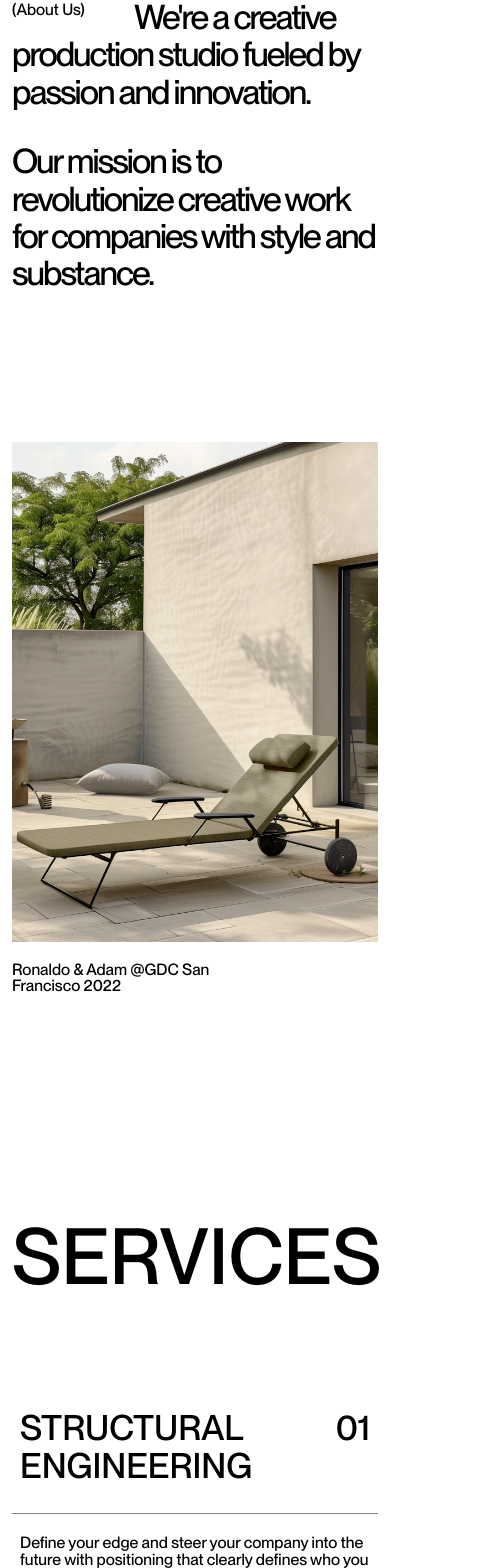
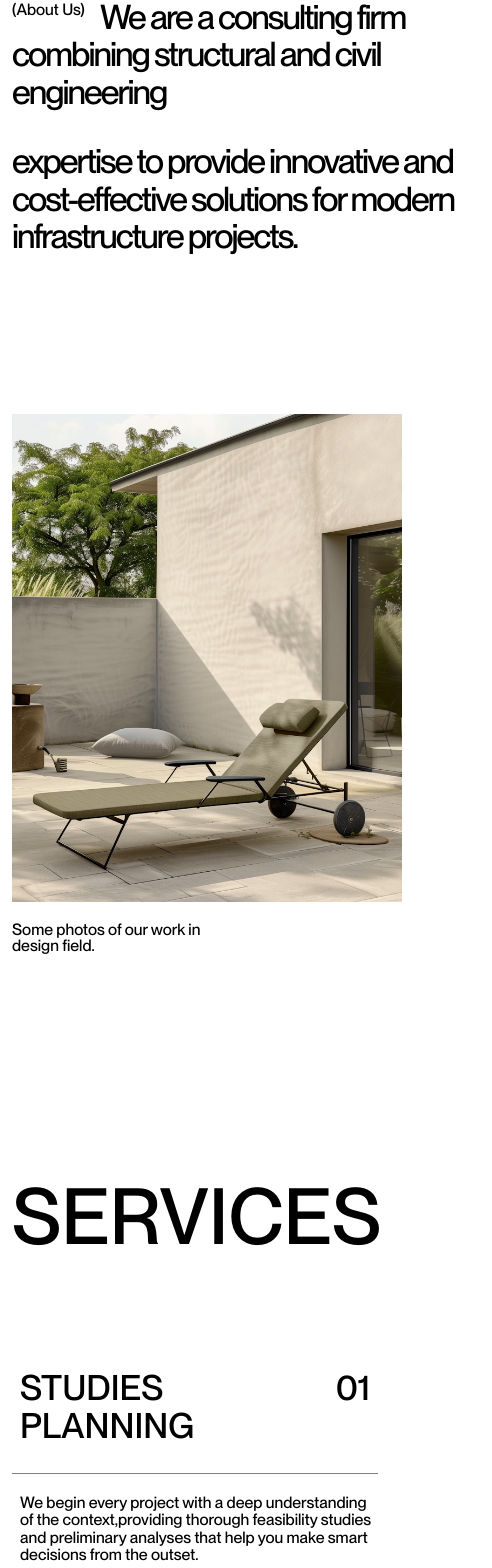
Before and after one commit to hanidev08/Monive, a Next.js app: page / in a window 390 px wide. Shown: the part 946-2514 px from the top of the page, 492 px wide, since content can reach past the window. Built offline with nearby package versions, Linux system fonts and the light colour scheme.

Commit message:
add footer

```diff
--- a/app/globals.css
+++ b/app/globals.css
@@ -1,6 +1,7 @@
 @import "tailwindcss";
 
 @theme {
+  --breakpoint-m: 500px;
   --breakpoint-sm: 650px;
   --breakpoint-md: 1024px;
   --breakpoint-lg: 1200px;
--- a/app/page.tsx
+++ b/app/page.tsx
@@ -8,6 +8,7 @@ import Lenis from "@studio-freight/lenis";
 import { ScrollTrigger } from "gsap/ScrollTrigger"; // ← مهم
 import { Expertise } from "@/sections/Expertise";
 import { Careers } from "@/sections/Careers";
+import { Footer } from "@/sections/Footer";
 
 export default function Home() {
   useEffect(() => {
@@ -38,7 +39,8 @@ export default function Home() {
       <Services />
       <Expertise />
       <Careers />
-      <div className="h-dvh"></div>
+      <Footer />
+      {/* <div className="h-dvh"></div> */}
     </div>
   );
 }
--- a/sections/About/About.tsx
+++ b/sections/About/About.tsx
@@ -5,9 +5,12 @@ import AboutImage from "@/public/assets/image1.png";
 export const About = () => {
   return (
     <section className=" mt-[100px]">
-      <div className="container flex flex-col-reverse max-lg:gap-[150px] md:flex-row justify-between">
-        <div className=" flex flex-col">
-          <div className="relative w-[227px] h-[296px] max-sm:w-full max-sm:h-[500px]">
+      <div className="container grid grid-cols-12 max-sm:grid-cols-4 max-sm:gap-40">
+        <div className="order-1 max-sm:order-2 col-span-5 max-sm:col-span-4 flex flex-col">
+          <div
+            className="relative max-w-[223px] w-[14.8vw] max-sm:w-[35.5vw]
+          max-m:w-[100vw] max-m:max-w-[500px] aspect-[4/5]"
+          >
             <Image
               src={AboutImage}
               alt="aboutImage"
@@ -17,24 +20,22 @@ export const About = () => {
           </div>
           <div className=" mt-5 max-sm:mb-5 max-w-[227px]">
             <h3 className=" leading-4">
-              Ronaldo & Adam @GDC San Francisco 2022
+              Some photos of our work in design field.
             </h3>
           </div>
         </div>
-        <div className="max-w-[792px] max-lg:max-w-[650px] flex items-start">
+        <div className=" order-2 max-sm:order-1 col-span-7 max-sm:col-span-4 flex items-start">
           <h3 className=" text-[21px] leading-[30px] absolute max-sm:text-[16px] max-sm:leading-[24px]">
             (About Us)
           </h3>
-          <h1 className="about-title flex flex-col  tracking-[-2px]">
-            <span>
-              <span className=" sm:hidden">&nbsp;&nbsp;</span>
-              <span className=" lg:hidden">&nbsp;&nbsp; &nbsp; &nbsp; &nbsp;</span>
-              &nbsp; &nbsp; &nbsp; &nbsp; &nbsp; &nbsp; &nbsp; We&apos;re a
-              creative production studio fueled by passion and innovation.
+          <h1 className="about-title flex flex-col tracking-[-2px]">
+            <span className=" indent-22 sm:indent-38">
+              We are a consulting firm combining structural and civil
+              engineering
             </span>
             <span className=" mt-8">
-              Our mission is to revolutionize creative work for companies with
-              style and substance.
+              expertise to provide innovative and cost-effective solutions for
+              modern infrastructure projects.
             </span>
           </h1>
         </div>
--- a/sections/Careers/Careers.tsx
+++ b/sections/Careers/Careers.tsx
@@ -49,21 +49,31 @@ export const Careers = () => {
       <div className="container">
         <h1 className="careers-titleBig uppercase mb-[100px]">Careers</h1>
 
-        <div className="mt-[100px] flex flex-col sm:flex-row gap-[12px] sm:gap-[556px]">
-          <h3 className="careers-desc">(Team)</h3>
-          <p className="careers-desc max-w-[323px] sm:max-w-[344px]">
-            Precision engineering supported by robust and well-integrated
-            systems that ensure efficiency, consistency, and long-term
-            reliability.
+        <div className="mt-[100px] grid grid-cols-12 max-sm:grid-cols-4 max-sm:gap-[12px] ">
+          <h3 className="careers-desc col-span-1 sm:col-span-5">(Team)</h3>
+          <p className=" col-span-4 sm:col-span-6 careers-desc max-w-[400px] sm:max-w-[344px]">
+            Our team blends technical excellence with a culture of trust and
+            collaboration, ensuring every project benefits from shared insight,
+            creativity, and precision.
           </p>
         </div>
 
-        <div
-          className="flex flex-col max-md:gap-[77px] sm:items-start
-          md:flex-row-reverse md:gap-[144px]
-          mt-[100px]"
-        >
-          <div className="flex flex-col max-md:w-full w-[843px] gap-3 sm:gap-5">
+        <div className="mt-[100px] grid grid-cols-12 max-sm:grid-cols-4 max-sm:gap-[77px]">
+          <div
+            className=" order-1 max-sm:order-2 col-span-5 max-sm:col-span-4 relative max-w-[1024px] w-[95vw] aspect-[7/5]
+            sm:max-w-[473px] sm:w-[32vw] sm:aspect-[5.5/5]"
+          >
+            <Image
+              src={AboutImage}
+              alt="aboutImage"
+              fill
+              className="object-cover rounded-[10px]"
+            />
+          </div>
+          <div
+            className=" order-2 max-sm:order-1 col-span-7 max-sm:col-span-4
+          flex flex-col w-full gap-3 sm:gap-5"
+          >
             {careerItems.map((item, index) => (
               <div
                 key={item.id}
@@ -87,18 +97,6 @@ export const Careers = () => {
                 <hr className=" border-gray-500" />
               </div>
             ))}
-          </div>
-
-          <div
-            className="relative max-w-[1024px] w-[95vw] aspect-[7/5]
-            md:max-w-[473px] md:w-[32vw] md:aspect-[5.5/5]"
-          >
-            <Image
-              src={AboutImage}
-              alt="aboutImage"
-              fill
-              className="object-cover rounded-[10px]"
-            />
           </div>
         </div>
       </div>
--- a/sections/Careers/style.scss
+++ b/sections/Careers/style.scss
@@ -9,13 +9,13 @@
 }
 
 .careers-title {
-  font-size: clamp(34px, 3.5vw, 53px);
+  font-size: clamp(25px, 3.5vw, 53px);
   line-height: 1.1;
 }
 
 @media (max-width: 650px) {
   .careers-title {
-    font-size: clamp(20px, 3.5vw, 30px);
+    font-size: clamp(23px, 3.5vw, 30px);
     line-height: 1.1;
   }
 }
--- /dev/null
+++ b/sections/Footer/Footer.tsx
@@ -0,0 +1,52 @@
+import Image from "next/image";
+import "./style.scss";
+import one from "@/public/assets/image4.png";
+
+export const Footer = () => {
+  return (
+    <footer className=" mt-[100px] sm:mt-[200px] overflow-hidden">
+      <div className=" relative w-full min-h-screen">
+        <Image
+          src={one}
+          alt="img1"
+          fill
+          className="filter brightness-10 object-cover"
+        />
+        <div
+          className="flex flex-col justify-between z-50 mt-3  h-[calc(100vh-12px)] relative top-[12px]
+          sm:h-[calc(100vh-20px)] sm:top-[20px]"
+        >
+          <div className="container flex flex-col sm:flex-row sm:justify-between max-sm:gap-3">
+            <h1 className="footer-title text-white z-50">Work with us</h1>
+            <h1 className="footer-title underline underline-offset-4 text-white z-50">
+              work@monive.com
+            </h1>
+          </div>
+          <div className="container relative md:mt-[100px] flex justify-between ">
+            <div className=" flex gap-[100px]">
+              <ul className="footer-desc ">
+                <li className=" text-white z-50">Sitemap</li>
+                <li className=" mt-[20px] text-gray-400  z-50">Home</li>
+                <li className=" text-gray-400  z-50">Projects</li>
+                <li className=" text-gray-400  z-50">Home</li>
+                <li className=" text-gray-400  z-50">Contact</li>
+              </ul>
+              <ul className="footer-desc">
+                <li className="text-white z-50">Socials</li>
+                <li className="mt-[20px] text-gray-400  z-50">Instagram</li>
+                <li className=" text-gray-400  z-50">LinkedIn</li>
+                <li className=" text-gray-400  z-50">Behance</li>
+              </ul>
+            </div>
+            <div className=" uppercase text-white">Dev by Zine Hani</div>
+          </div>
+          <div className=" mb-5">
+            <h1 className=" uppercase z-50 text-white footer-big tracking-tighter">
+              Monive
+            </h1>
+          </div>
+        </div>
+      </div>
+    </footer>
+  );
+};
--- /dev/null
+++ b/sections/Footer/index.tsx
@@ -0,0 +1 @@
+export { Footer } from "./Footer";
--- /dev/null
+++ b/sections/Footer/style.scss
@@ -0,0 +1,13 @@
+.footer-title {
+  font-size: clamp(34px, 3.5vw, 53px);
+  line-height: 1.1;
+}
+
+.footer-desc {
+  font-size: clamp(14px, 4vw, 21px);
+  line-height: 1.41;
+}
+.footer-big {
+  font-size: clamp(70px, 27vw, 400px);
+  line-height: 0.9;
+}
--- a/sections/Services/Services.tsx
+++ b/sections/Services/Services.tsx
@@ -1,5 +1,6 @@
 "use client";
 import AboutImage from "@/public/assets/image1.png";
+import AboutImageTow from "@/public/assets/image2.png";
 import "./style.scss";
 import Image from "next/image";
 import gsap from "gsap";
@@ -11,24 +12,17 @@ gsap.registerPlugin(ScrollTrigger);
 const servicesData = [
   {
     id: "01",
-    title: ["Structural", "Engineering"],
+    title: ["Studies", "Planning"],
     description:
-      "Define your edge and steer your company into the future with positioning that clearly defines who you are, what you do, why you matter, and how you'll win.",
+      "We begin every project with a deep understanding of the context,providing thorough feasibility studies and preliminary analyses that help you make smart decisions from the outset.",
     image: AboutImage,
   },
   {
     id: "02",
-    title: ["Civil", "Engineering"],
+    title: ["Work culture ", "and approach"],
     description:
-      "Define your edge and steer your company into the future with positioning that clearly defines who you are, what you do, why you matter, and how you'llllll win.",
-    image: AboutImage,
-  },
-  {
-    id: "03",
-    title: ["Civil", "Engineering"],
-    description:
-      "Define your edge and steer your company into the future with positioning that clearly defines who you are, what you do, why you matter, and how you'llllll win.",
-    image: AboutImage,
+      "We believe that great engineering starts with great collaboration. Our culture is built on openness, curiosity, and a shared commitment to doing things right — not just fast.",
+    image: AboutImageTow,
   },
 ];
 export const Services = () => {
```
Also changed, not shown: sections/Hero/Hero.tsx (+15 -3 lines), public/assets/image4.png (added).
